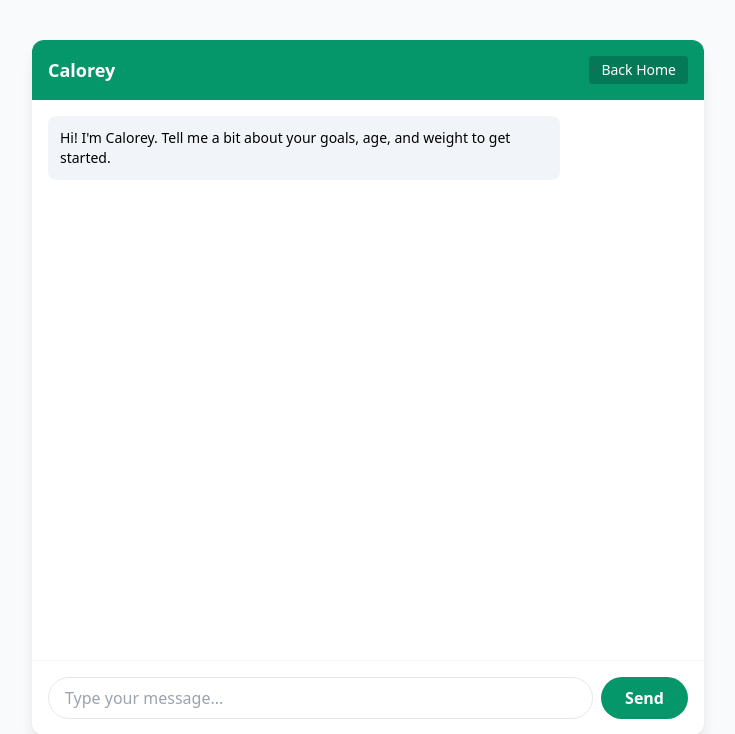
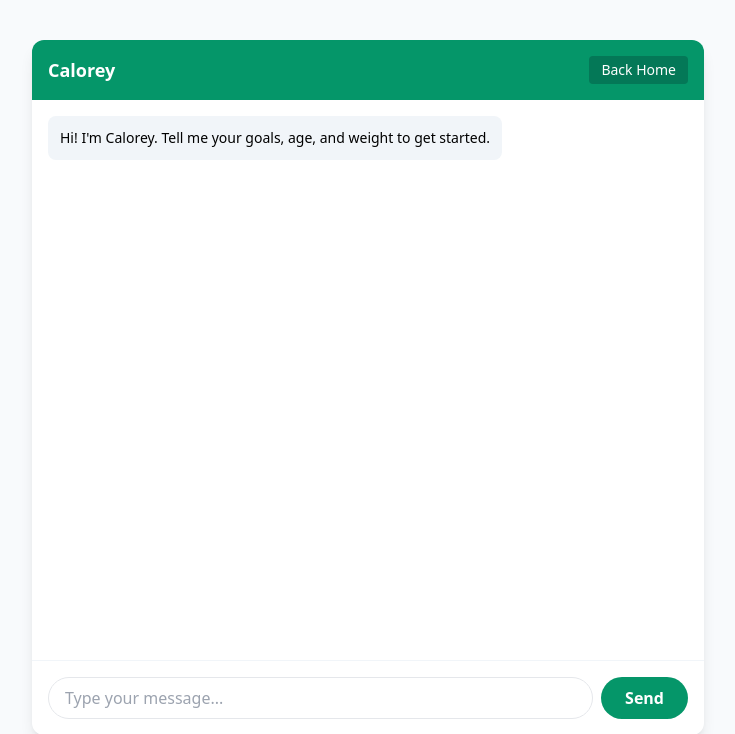
Before and after one commit to thomasawhite13-design/Capstone_Calorey, a Flask app: page /chat in a window 1280 px wide. Shown: the top 734 px of the page, without its empty margins (272-1007 px from the left). Run offline with Flask 3, Linux system fonts and the light colour scheme; the visitor is signed in with stand-in values (Sample User, id 1); some libraries are stand-ins or nearby versions.

Commit message:
Update greeting message in chat template

```diff
--- a/Agent/templates/chat.html
+++ b/Agent/templates/chat.html
@@ -20,7 +20,7 @@
 
     <div id="chat-window" class="chat-container p-4 overflow-y-auto space-y-4 flex flex-col">
         <div class="bg-slate-100 self-start p-3 rounded-lg max-w-[80%] text-sm">
-            Hi! I'm Calorey. Tell me a bit about your goals, age, and weight to get started.
+            Hi! I'm Calorey. Tell me your goals, age, and weight to get started.
         </div>
     </div>
 
```
